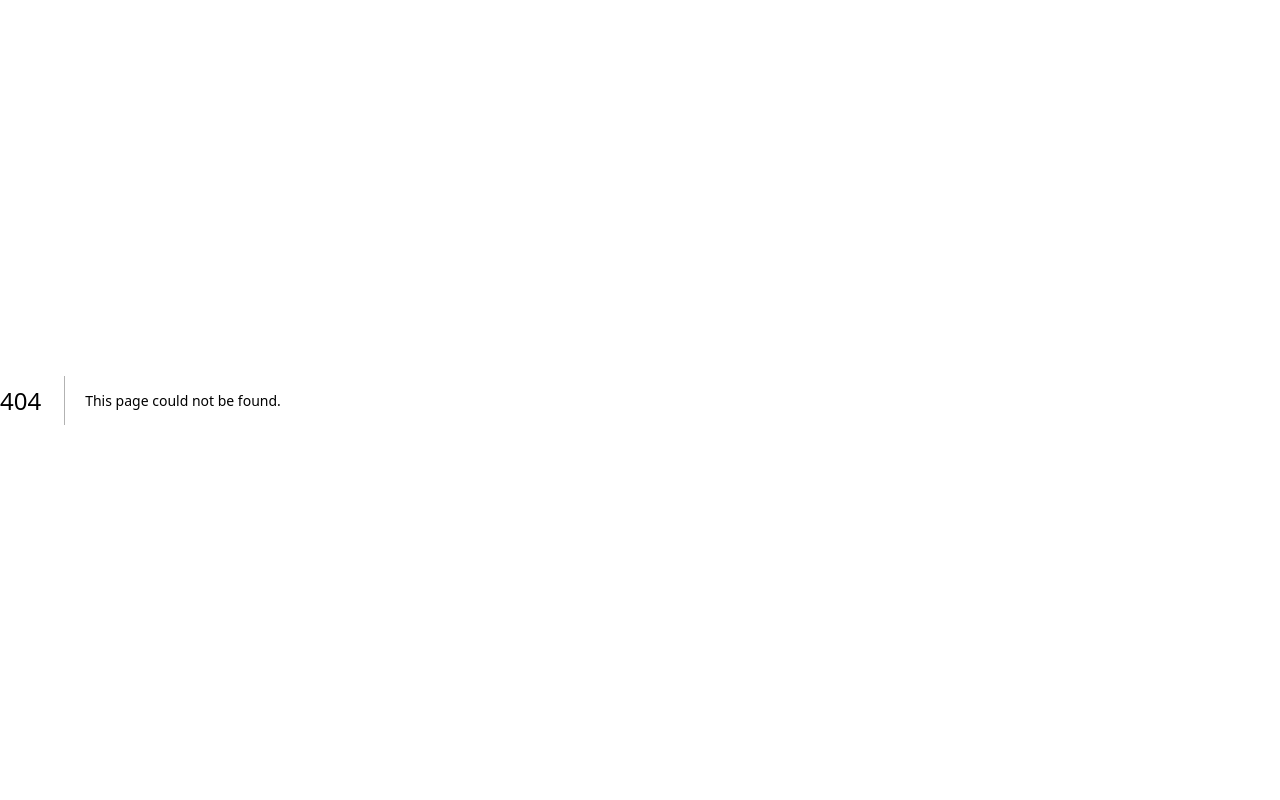
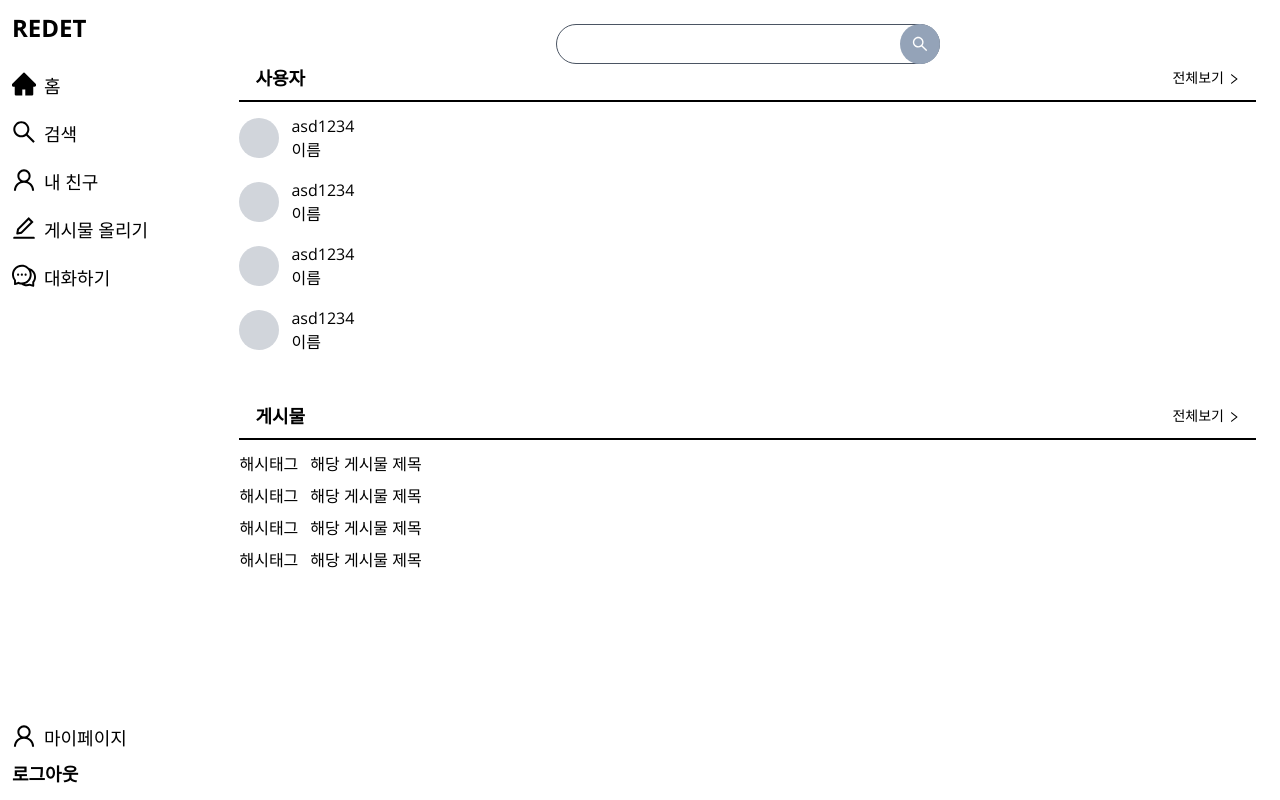
Before and after one commit to kangtae/insta_front, a Next.js app: page /search in a window 1280 px wide. Before the commit this address had no page. Built offline with nearby package versions, Linux system fonts and the light colour scheme.

Commit message:
통합검색 화면 작업

```diff
--- /dev/null
+++ b/src/app/(myapp)/search/page.tsx
@@ -0,0 +1,54 @@
+import { SearchOutlined, RightOutlined } from "@ant-design/icons";
+import Link from "next/link";
+
+export default function serachPage(){
+  return <>
+    <div className="relative w-96 mx-auto">
+      <div className="border border-gray-600 w-full h-[40px] p-2 rounded-3xl">
+      <input type="text" className="w-80 border-none outline-none ml-2"/>
+      <button className="rounded-full bg-slate-400 w-10 h-10 flex items-center justify-center absolute top-0 right-0">
+        <SearchOutlined className="text-white"/>
+      </button>
+    </div>
+      </div>
+
+    <div>
+      <div className="flex border-b-2 border-b-black justify-between pb-2 px-4 items-center">
+        <h3 className="text-lg font-bold">사용자</h3>
+        <Link href="/" className="text-sm">
+          <span className="align-middle">전체보기</span>
+          <RightOutlined className="align-middle text-xs ml-1"/>
+        </Link>
+      </div>
+      <ul className="mt-3">
+        {Array(4).fill("").map((_, idx) => <li className="mt-4 first:mt-0" key={idx}>
+          <Link href="/" className="flex items-center">
+            <div className="w-10 h-10 bg-gray-300 rounded-full mr-3"></div>
+            <div className="flex flex-col justify-between">
+              <div>
+                <h3>asd1234</h3>
+                <p>이름</p>
+              </div>
+            </div>
+          </Link>
+        </li>)}
+      </ul>
+
+      <div className="flex border-b-2 border-b-black justify-between pb-2 px-4 items-center mt-12">
+        <h3 className="text-lg font-bold">게시물</h3>
+        <Link href="/" className="text-sm">
+          <span className="align-middle">전체보기</span>
+          <RightOutlined className="align-middle text-xs ml-1"/>
+        </Link>
+      </div>
+      <ul className="mt-3">
+        {Array(4).fill("").map((_, idx) => <li className="mt-2 first:mt-0" key={idx}>
+          <Link href="/" className="flex items-center">
+            <div className="mr-3">해시태그</div>
+            <div>해당 게시물 제목</div>
+          </Link>
+        </li>)}
+      </ul>
+    </div>
+  </>
+}
```
